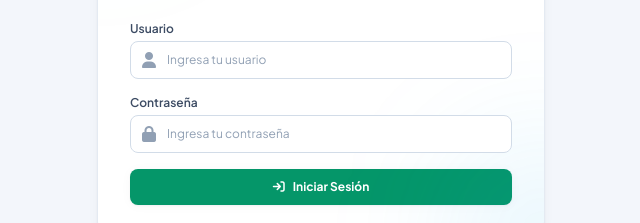
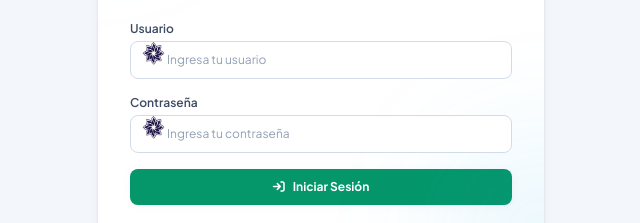
Before and after one commit to dasolucion/RRHH, a plain HTML site: page index.html in a window 1280 px wide. Shown: the part 371-594 px from the top of the page, 319-959 px from the left. Drawn offline with nearby package versions, Linux system fonts and the light colour scheme; no server answers.

Commit message:
Logo RRHH: icono de credenciales (usuario/contraseña) con logo-original.png en rama update

```diff
--- a/index.html
+++ b/index.html
@@ -107,12 +107,12 @@
             <form onsubmit="ejecutarLogin(event)" class="space-y-4">
                 <div>
                     <label class="block text-xs font-semibold text-slate-300 mb-1">Usuario</label>
-                    <div class="relative"><span class="absolute inset-y-0 left-0 flex items-center pl-3 text-slate-500"><i class="fa-solid fa-user"></i></span>
+                    <div class="relative"><img src="logo-original.png" alt="DAS RRHH logo" class="absolute inset-y-0 left-0 h-6 w-auto object-contain pl-3" />
                     <input type="text" id="login-username" required autocomplete="username" placeholder="Ingresa tu usuario" class="w-full bg-slate-950 border border-slate-700 rounded-lg pl-9 pr-3 py-2.5 text-xs text-white outline-none focus:border-emerald-500 transition"></div>
                 </div>
                 <div>
                     <label class="block text-xs font-semibold text-slate-300 mb-1">Contraseña</label>
-                    <div class="relative"><span class="absolute inset-y-0 left-0 flex items-center pl-3 text-slate-500"><i class="fa-solid fa-lock"></i></span>
+                    <div class="relative"><img src="logo-original.png" alt="DAS RRHH logo" class="absolute inset-y-0 left-0 h-6 w-auto object-contain pl-3" />
                     <input type="password" id="login-password" required autocomplete="current-password" placeholder="Ingresa tu contraseña" class="w-full bg-slate-950 border border-slate-700 rounded-lg pl-9 pr-3 py-2.5 text-xs text-white outline-none focus:border-emerald-500 transition"></div>
                 </div>
                 <div id="login-error" class="hidden text-xs text-rose-400 bg-rose-950/40 border border-rose-800/50 p-2.5 rounded-lg text-center font-medium"></div>
```
